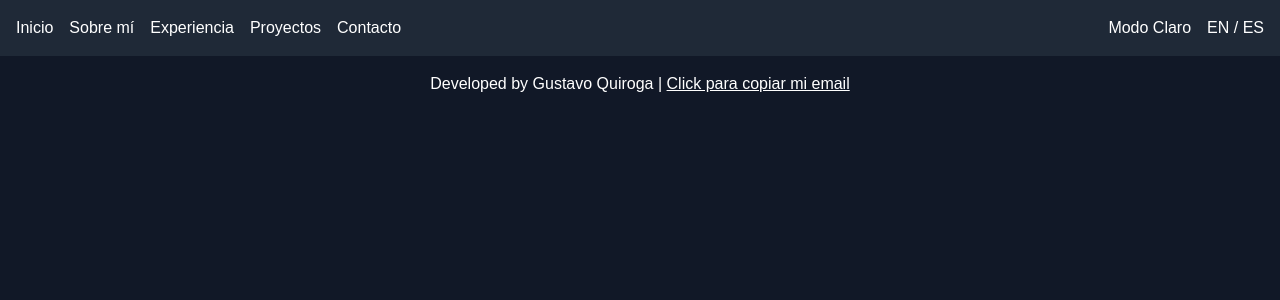
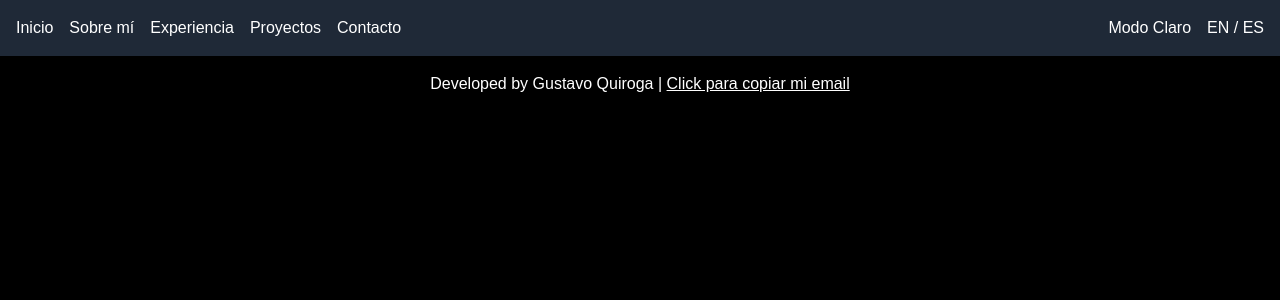
Before and after one commit to guccho6w9/portafolio, a Next.js app: page / in a window 1280 px wide. Shown: the top 300 px of the page. Built offline with nearby package versions, Linux system fonts and the light colour scheme.

Commit message:
Add(-): index actualiazdo para importar navbar y hero

```diff
--- a/src/pages/index.tsx
+++ b/src/pages/index.tsx
@@ -5,7 +5,7 @@
 
 export default function Home() {
   return (
-    <div className="min-h-screen bg-gray-900 text-white">
+    <div className="min-h-screen bg-black text-white">
         <Navbar_menu />
         <Hero />
 
```
